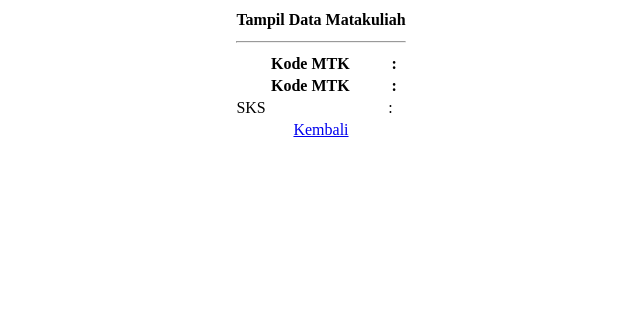
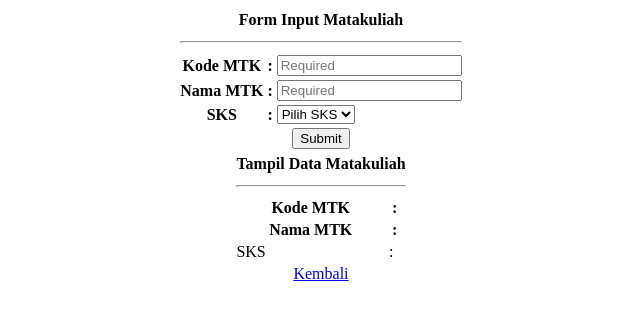
Before and after one commit to Ramdhani11/latihan_kelompok4, a CodeIgniter app: page /pustaka/index.php/matakuliah/cetak in a window 1280 px wide. Shown: the top 320 px of the page, without its empty margins (319-959 px from the left). Run offline with CodeIgniter, Linux system fonts and the light colour scheme; data that the repository does not hold is empty.

Commit message:
Mengerjakan tugas pertemuan 5

```diff
--- a/application/config/autoload.php
+++ b/application/config/autoload.php
@@ -58,7 +58,7 @@ $autoload['packages'] = array();
 |
 |	$autoload['libraries'] = array('user_agent' => 'ua');
 */
-$autoload['libraries'] = array();
+$autoload['libraries'] = array('form_validation');
 
 /*
 | -------------------------------------------------------------------
--- a/application/controllers/Matakuliah.php
+++ b/application/controllers/Matakuliah.php
@@ -7,11 +7,28 @@ class Matakuliah extends CI_Controller
     }
     public function cetak()
     {
-        $data = [
-            'kode' => $this->input->POST('kode'),
-            'nama' => $this->input->POST('nama'),
-            'sks' => $this->input->POST('sks')
-        ];
-        $this->load->view('view-data-matakuliah', $data);
+        $this->form_validation->set_rules('kode', 'Kode Matakuliah', 'require|min_lenght[3]', [
+            'require' => 'Kode Matakuliah Harus Diisi',
+            'min_lenght[3]' => 'Kode tertalu pendek'
+        ]);
+        $this->form_validation->set_rules('nama', 'Nama Matakuliah', 'require|min_lenght[3]', [
+            'require' => 'Nama Matakuliah Harus Diisi',
+            'min_lenght[3]' => 'Nama tertalu pendek'
+        ]);
+
+        if ($this->form_validation->run() != true) {
+            $this->load->view('view-form-matakuliah');
+        } else {
+
+            $data = [
+                'kode' => $this->input->POST('kode'),
+                'nama' => $this->input->POST('nama'),
+                'sks' => $this->input->POST('sks')
+            ];
+        }
+
+
+
+        $this->load->view('view-data-matakuliah');
     }
 }
--- a/application/views/view-data-matakuliah.php
+++ b/application/views/view-data-matakuliah.php
@@ -25,21 +25,21 @@
                 <th>Kode MTK</th>
                 <th>:</th>
                 <td>
-                    <?= $kode; ?>
+                    <?= $_POST['kode']; ?>
                 </td>
             </tr>
             <tr>
-                <th>Kode MTK</th>
+                <th>Nama MTK</th>
                 <th>:</th>
                 <td>
-                    <?= $nama; ?>
+                    <?= $_POST['nama']; ?>
                 </td>
             </tr>
             <tr>
                 <td>SKS</td>
                 <td>:</td>
                 <td>
-                    <?= $sks; ?>
+                    <?= $_POST['sks']; ?>
                 </td>
             </tr>
             <tr>
```
